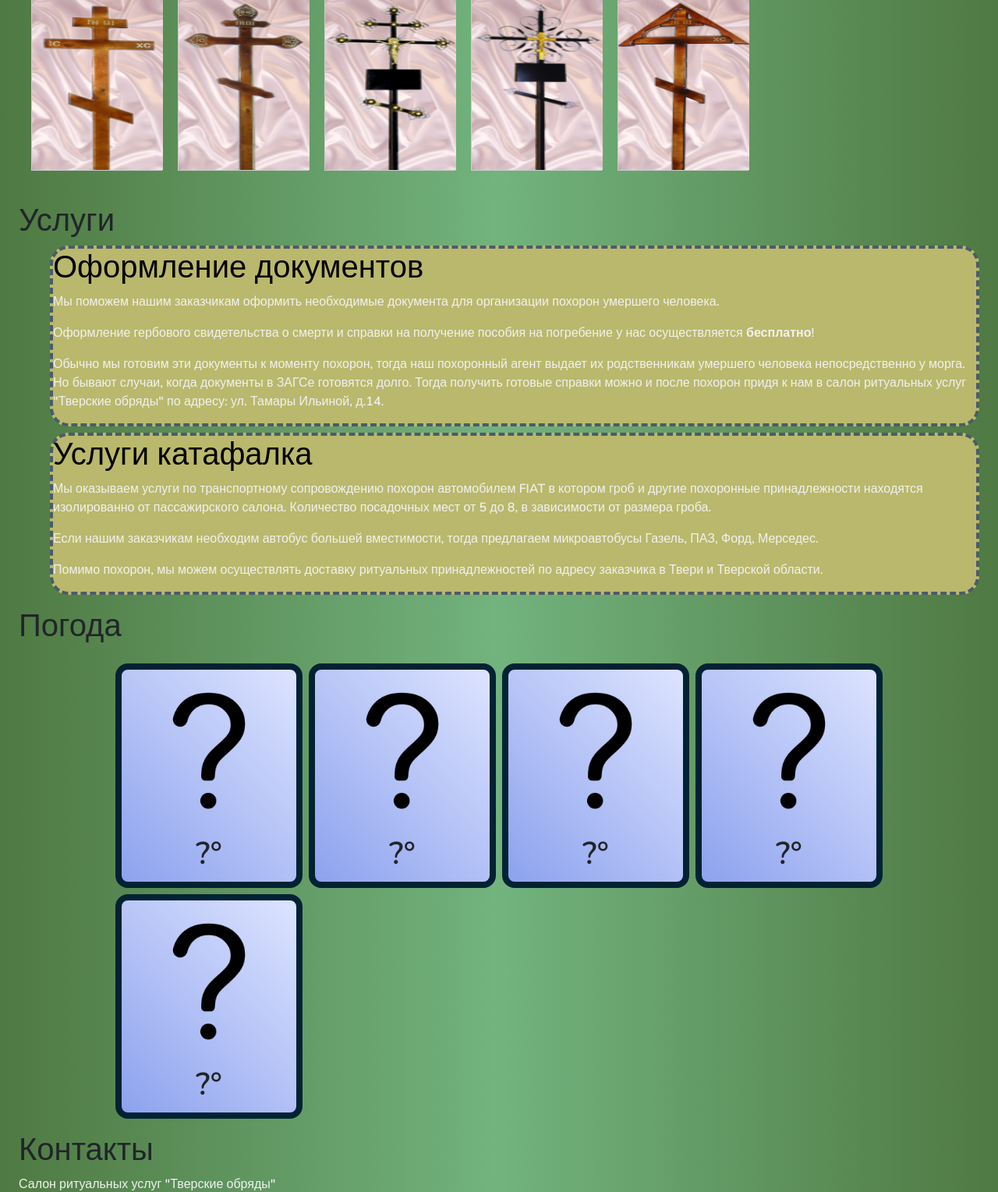
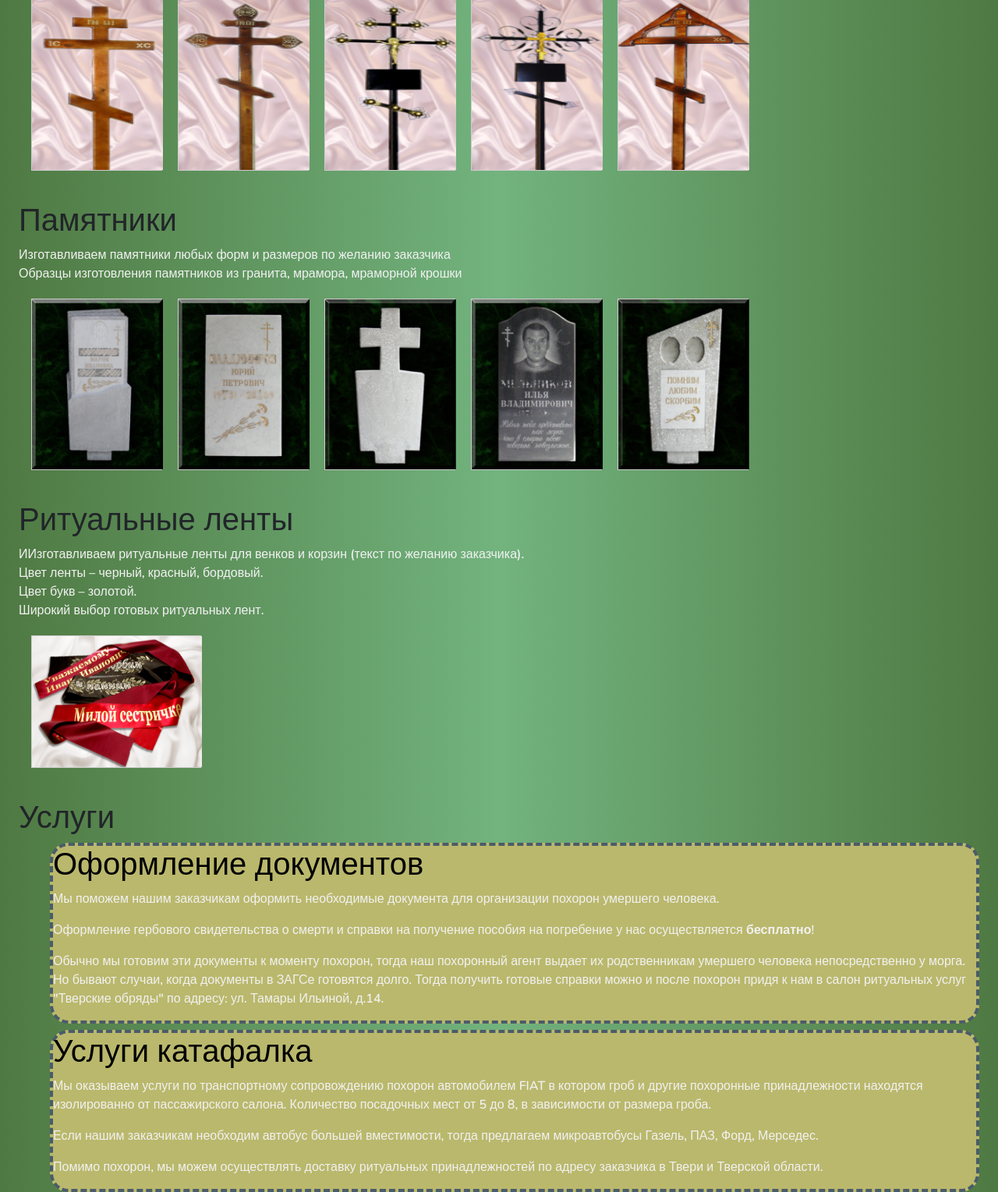
Before and after one commit to nikorai-prog/Website, a Flask app: template templates/index.html in a window 1280 px wide. Shown: the part 2539-4068 px from the top of the page at 78% size. Run offline with Flask 3, Linux system fonts and the light colour scheme; the template is opened without the code that fills it, so the values that code supplies are empty; parts of the project's set-up code (start-up, migrations or seed data) failed here and were passed over; some libraries are stand-ins or nearby versions.

Commit message:
продукция

```diff
--- a/templates/index.html
+++ b/templates/index.html
@@ -209,6 +209,54 @@
     </div>
   </article>
        </div>
+<h1> Памятники </h1>
+       <p> Изготавливаем памятники любых форм и размеров по желанию заказчика
+           <br>
+           Образцы изготовления памятников из гранита, мрамора, мраморной крошки
+       </p>
+       <div class="catalog-items">
+  <article class="catalog-item-crosses">
+    <div class="catalog-item-image-crosses">
+      <img width="168" height="218" src="static/memorials/memorial1.png">
+    </div>
+  </article>
+  <article class="catalog-item-crosses">
+    <div class="catalog-item-image-crosses">
+      <img width="168" height="218" src="static/memorials/memorial2.png">
+    </div>
+  </article>
+  <article class="catalog-item-crosses">
+    <div class="catalog-item-image-crosses">
+      <img width="168" height="218" src="static/memorials/memorial3.png">
+    </div>
+  </article>
+  <article class="catalog-item-crosses">
+    <div class="catalog-item-image-crosses">
+      <img width="168" height="218" src="static/memorials/memorial4.png">
+    </div>
+  </article>
+           <article class="catalog-item-crosses">
+    <div class="catalog-item-image-crosses">
+      <img width="168" height="218" src="static/memorials/memorial6.png">
+    </div>
+  </article>
+       </div>
+<h1> Ритуальные ленты </h1>
+       <p> ИИзготавливаем ритуальные ленты для венков и корзин (текст по желанию заказчика).
+<br>
+Цвет ленты – черный, красный, бордовый.
+<br>
+Цвет букв – золотой.
+<br>
+Широкий выбор готовых ритуальных лент.
+       </p>
+       <div class="catalog-items">
+  <article class="catalog-item">
+    <div class="catalog-item-image">
+      <img width="218" height="168" src="static/coffins/len.png">
+    </div>
+  </article>
+       </div>
     <!-- Услуги -->
     <div class="service" id="service">
         <h1>Услуги</h1>
```
